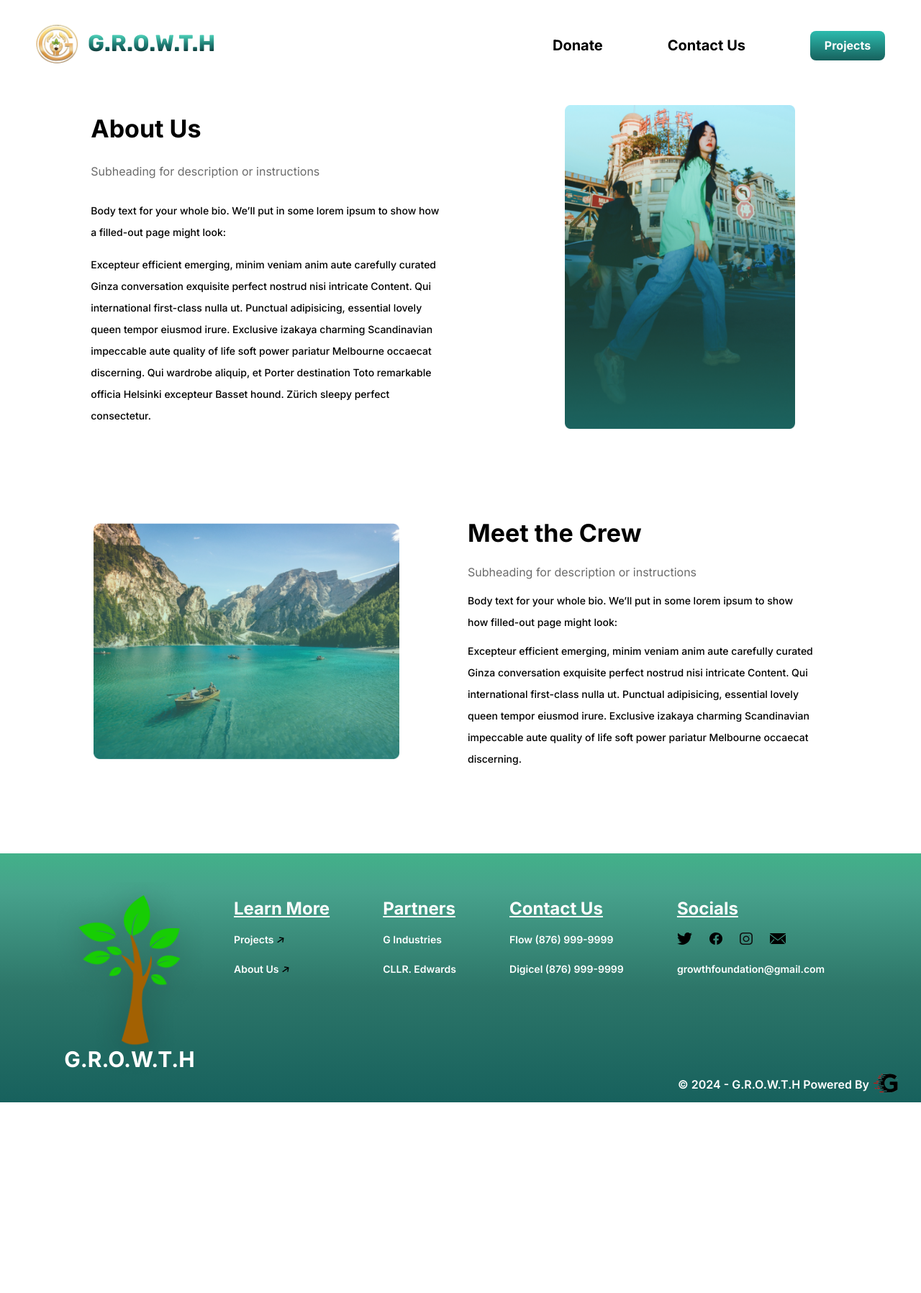
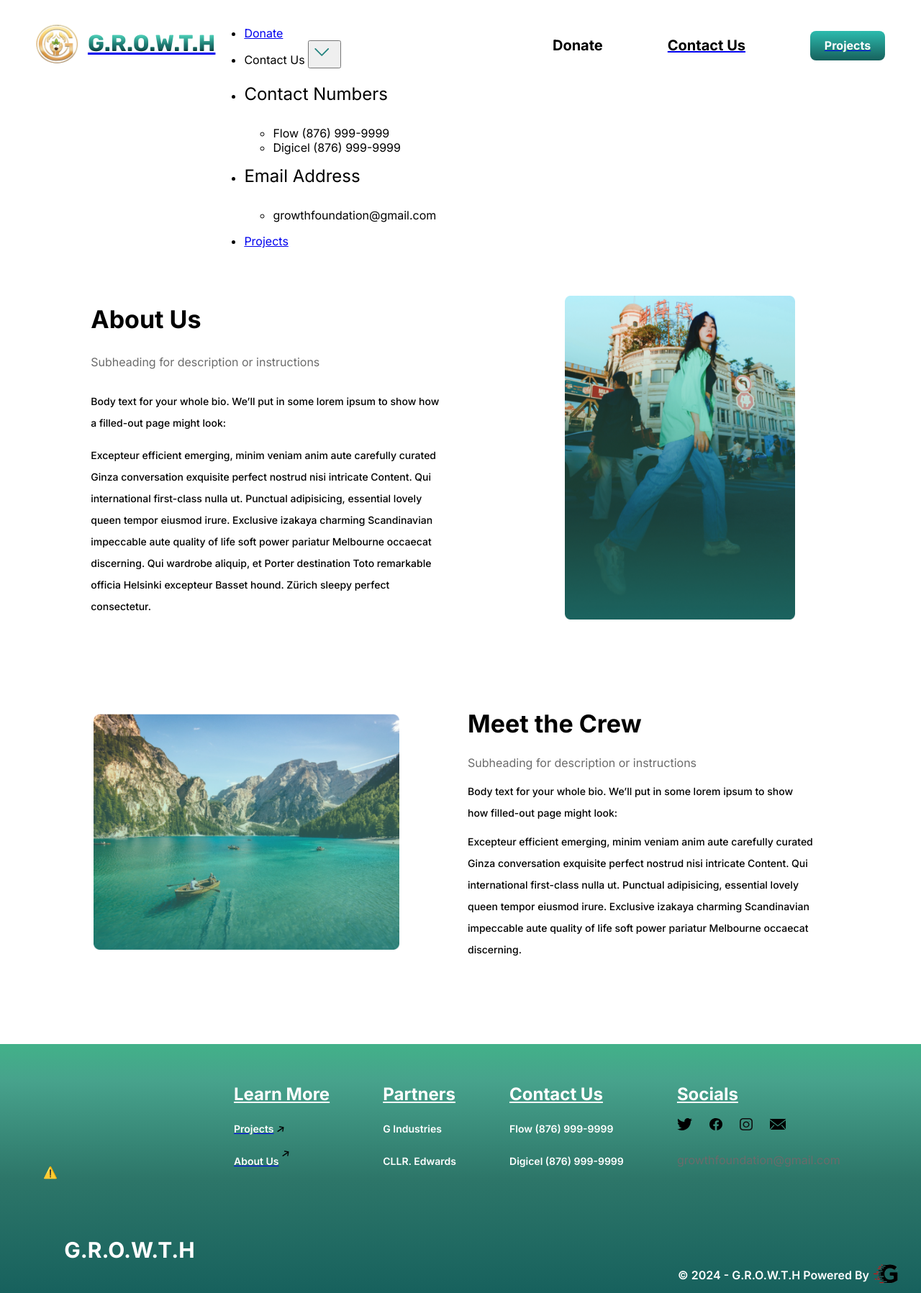
Before and after one commit to ThegGamer/Growth-Foundation, a plain HTML site: page about.html in a window 1280 px wide. Shown: the whole page at 72% size. Before the commit the page ends 1532 px from the top, so only its background shows below. Drawn offline with nearby package versions, Linux system fonts and the light colour scheme; no server answers; a script that the page names is missing.

Commit message:
Update about.html

```diff
--- a/about.html
+++ b/about.html
@@ -12,20 +12,61 @@
     <link rel="icon" type="image/png" sizes="32x32" href="Web-Icon files\favicon-32x32.png">
     <link rel="icon" type="image/png" sizes="16x16" href="Web-Icon files\favicon-16x16.png">
     <link rel="manifest" href="Web-Icon files\site.webmanifest">
+    <script src="https://unpkg.com/@lottiefiles/lottie-player@latest/dist/lottie-player.js"></script>
+    <script src="https://unpkg.com/@lottiefiles/lottie-interactivity@latest/dist/lottie-interactivity.min.js"></script>
 </head>
 <body class="body">
     <nav class="navbar">
         <div>
-            <img class="growth-image" src="Growth_Logo1.png" loading="eager" width="64" height="59" alt=""/>
+            <a href="index.html"><img class="growth-image" src="Growth_Logo1.png" loading="eager" width="64" height="59" alt=""/></a>
         </div>
-        <h1 class="growth-text">G.R.O.W.T.H</h1>
-        <div id="menu-toggle" class="menu-icon">
-            <img src="burger-menu.svg" loading="lazy" width="35" height="40" alt="" class="menu-svg">
+        <a href="index.html"><h1 class="growth-text">G.R.O.W.T.H</h1></a>
+        <div onclick="Dropdown()" class="menu-icon" id="menu-icon">
+            <span></span>
+            <span></span>
+            <span></span>
+        </div>
+        <div id="menu-toggle" class="dropdown-menu">
+            <ul>
+                <li class="menu-li-1">
+                    <a href="#"><span>Donate</span></a>
+                </li>
+                <li>
+                    <a onclick="Contact_Dropdown()"><span id="contact-text">Contact Us</span></a>
+                    <button onclick="Contact_Dropdown()" title="contact-dropdown" id="Button" type="button">
+                        <svg viewBox="0 0 500 500" width="30" xmlns="http://www.w3.org/2000/svg">
+                            <path id="XMLID_225_" d="M 347.867 138.278 C 342.01 132.421 332.512 132.42 326.654 138.279 L 187.264 277.672 L 47.867 138.278 C 42.01 132.421 32.512 132.42 26.654 138.279 C 20.796 144.137 20.796 153.634 26.654 159.492 L 176.658 309.492 C 179.471 312.305 183.286 313.885 187.264 313.885 C 191.242 313.885 195.058 312.304 197.87 309.491 L 347.866 159.491 C 353.725 153.634 353.725 144.136 347.867 138.278 Z" style="fill: rgb(32, 130, 125);"/>
+                        </svg>
+                    </button>
+                </li>
+            </ul>
+            <div id="contact-dropdown" class="contact-us-dropdown">
+                <ul>
+                    <li class="contact-list">
+                        <h3 class="contact-header">Contact Numbers</h3>
+                        <ul>
+                            <li>Flow (876) 999-9999</li>
+                            <li>Digicel (876) 999-9999</li>
+                        </ul>
+                    </li>
+                    <li class="contact-list">
+                        <h3 class="contact-header">Email Address</h3>
+                        <ul class="contact-ul">
+                            <li>growthfoundation@gmail.com</li>
+                        </ul>
+                    </li>
+                </ul>
+            </div>
+            <ul>
+                <li id="project-li">
+                    <a href="projects.html"><span>Projects</span></a>
+                </li>
+            </ul>
         </div>
         <div class="navbar-buttons">
             <h1 class="donate-button">Donate</h1>
-            <h1 class="contact-us-button">Contact Us</h1>
-            <h1 class="projects-button">Projects</h1>
+            <a onclick="Highlight()" href="#Contact"><h1 class="contact-us-button">Contact Us</h1></a>
+            <a href="projects.html"><h1 class="projects-button">Projects</h1></a>
         </div>
     </nav>
     <section class="aboutus-section">
@@ -79,22 +120,30 @@
         </div>
     </section>
     <footer class="footer">
-        <div class="footer-image-block">
-            <img src="tree.png" loading="lazy" width="250" height="276" alt="" class="growth-tree"/>
+        <div id="anim" class="footer-image-block">
+            <lottie-player id="Lottie" class="growth-tree"
+                src="Tree_Animation.json"
+                style="width: 250px; height: 276px">
+            </lottie-player>
+            <img style="display:none" src="tree.png" loading="lazy" width="250" height="276" alt="" class="growth-tree"/>
             <h3 class="tree-heading">G.R.O.W.T.H</h3>
         </div>
         <div class="footer-links-block">
             <div class="links-block">
                 <h3 class="footer-header">Learn More</h3>
                 <div class="projects-block">
-                    <p class="footer-caption">Projects</p>
-                    <img src="Arrow-Icon.svg"
-                        loading="lazy" alt="" class="arrow-vector" />
+                    <a href="projects.html">
+                        <p class="footer-caption">Projects</p>
+                    </a>
+                    <a href="projects.html">
+                        <img src="Arrow-Icon.svg" loading="lazy" alt="" class="arrow-vector"/>
+                    </a>
                 </div>
                 <div class="about-us-block">
-                    <p class="footer-caption">About Us</p><img
-                        src="Arrow-Icon.svg"
-                        loading="lazy" alt="" class="arrow-vector" />
+                    <a href="about.html"> <p class="footer-caption">About Us</p> </a>
+                    <a href="about.html">
+                        <img src="Arrow-Icon.svg" loading="lazy" alt="" class="arrow-vector1"/>
+                    </a>
                 </div>
             </div>
             <div class="links-block">
@@ -102,7 +151,7 @@
                 <p class="footer-caption">G Industries</p>
                 <p class="footer-caption">CLLR. Edwards</p>
             </div>
-            <div class="links-block">
+            <div id="Contact" class="links-block">
                 <h3 class="footer-header">Contact Us</h3>
                 <p class="footer-caption">Flow (876) 999-9999</p>
                 <p class="footer-caption">Digicel (876) 999-9999</p>
@@ -115,7 +164,7 @@
                     <img src="Instagram-Icon.svg" loading="lazy" width="18" height="17" alt="" class="instagram-svg"/>
                     <img src="Email-Icon.svg" loading="lazy" alt="" class="email-svg"/>
                 </div>
-                <p class="footer-caption">growthfoundation@gmail.com</p>
+                <p class="footer-email">growthfoundation@gmail.com</p>
             </div>
         </div>
         <div class="footer-credits-block">
@@ -123,4 +172,5 @@
             <img src="G-Credit.png" loading="lazy" alt="" class="g-logo"/>
         </div>
     </footer>
+    <script src="scripts.js" type="text/javascript"></script>
 </body>
```
